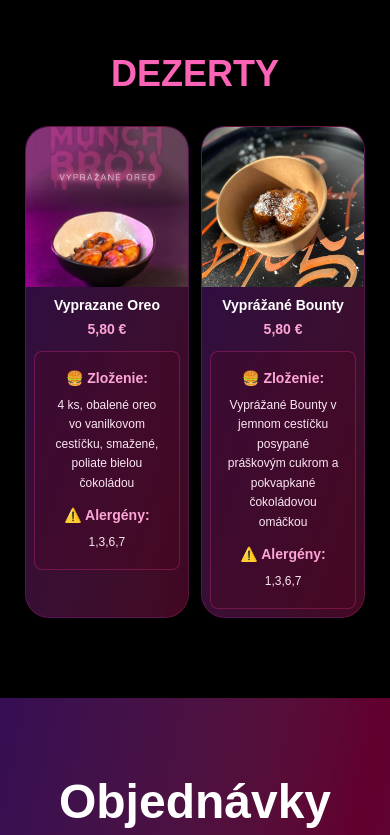
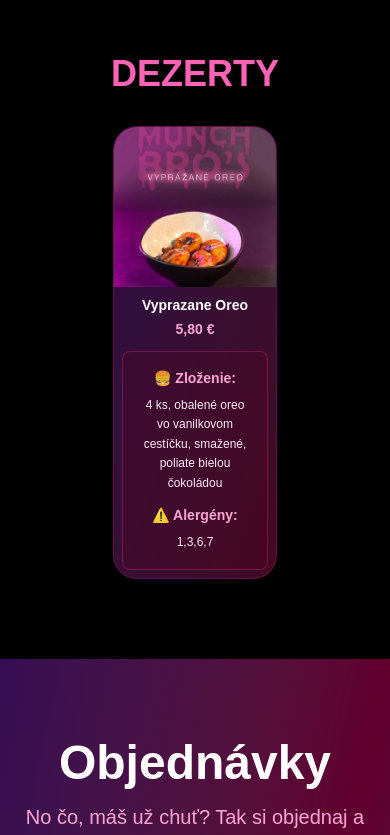
Before and after one commit to adamdrenina11-beep/munchbros, a Next.js app: page / in a window 390 px wide. Shown: the part 10680-11515 px from the top of the page. Built offline with nearby package versions, Linux system fonts and the light colour scheme.

Commit message:
Remove Bounty dessert, center Oreo, update opening hours

```diff
--- a/src/app/page.tsx
+++ b/src/app/page.tsx
@@ -1022,7 +1022,7 @@
       <section className="py-20 px-4 bg-black">
         <div className="max-w-7xl mx-auto">
           <h3 className="text-4xl font-black text-pink-400 mb-8 text-center">DEZERTY</h3>
-          <div className="flex flex-wrap justify-center gap-3 md:gap-10 px-2 md:px-20">
+          <div className="flex justify-center px-2 md:px-20">
             {/* Vyprazane Oreo */}
             <div className="bg-gradient-to-br from-purple-900/50 to-pink-900/50 backdrop-blur-lg border border-pink-500/20 rounded-3xl overflow-hidden hover:scale-105 transition-all duration-300 shadow-2xl w-[48%] sm:w-80 md:w-96">
               <div className="relative h-40 md:h-96 w-full">
@@ -1040,27 +1040,6 @@
                 <ProductInfo
                   ingredients={productData["Vyprazane Oreo"].ingredients}
                   allergens={productData["Vyprazane Oreo"].allergens}
-                />
-              </div>
-            </div>
-
-            {/* Vyprazane Bounty */}
-            <div className="bg-gradient-to-br from-purple-900/50 to-pink-900/50 backdrop-blur-lg border border-pink-500/20 rounded-3xl overflow-hidden hover:scale-105 transition-all duration-300 shadow-2xl w-[48%] sm:w-80 md:w-96">
-              <div className="relative h-40 md:h-96 w-full">
-                <Image
-                  src="/images/bounty.png"
-                  alt="Vyprazane Bounty"
-                  fill
-                  className="object-cover"
-                  sizes="(max-width: 768px) 100vw, (max-width: 1200px) 50vw, 33vw"
-                />
-              </div>
-              <div className="p-2 md:p-4 text-center">
-                <h3 className="text-sm md:text-xl font-bold text-white mb-1">Vyprážané Bounty</h3>
-                <p className="text-pink-300 text-sm md:text-lg font-bold">5,80 €</p>
-                <ProductInfo
-                  ingredients={productData["Vyprážané Bounty"].ingredients}
-                  allergens={productData["Vyprážané Bounty"].allergens}
                 />
               </div>
             </div>
@@ -1147,27 +1126,27 @@
                   </div>
                   <div className="flex justify-between items-center border-b border-pink-500/20 pb-3">
                     <span className="font-semibold text-white">Utorok:</span>
-                    <span>12:00 - 21:00</span>
+                    <span>12:00 - 20:00</span>
                   </div>
                   <div className="flex justify-between items-center border-b border-pink-500/20 pb-3">
                     <span className="font-semibold text-white">Streda:</span>
-                    <span>12:00 - 21:00</span>
+                    <span>12:00 - 20:00</span>
                   </div>
                   <div className="flex justify-between items-center border-b border-pink-500/20 pb-3">
                     <span className="font-semibold text-white">Štvrtok:</span>
-                    <span>12:00 - 21:00</span>
+                    <span>12:00 - 20:00</span>
                   </div>
                   <div className="flex justify-between items-center border-b border-pink-500/20 pb-3">
                     <span className="font-semibold text-white">Piatok:</span>
-                    <span>12:00 - 21:00</span>
+                    <span>12:00 - 20:00</span>
                   </div>
                   <div className="flex justify-between items-center border-b border-pink-500/20 pb-3">
                     <span className="font-semibold text-white">Sobota:</span>
-                    <span>12:00 - 21:00</span>
+                    <span>12:00 - 20:00</span>
                   </div>
                   <div className="flex justify-between items-center">
                     <span className="font-semibold text-white">Nedeľa:</span>
-                    <span>15:00 - 20:30</span>
+                    <span>15:00 - 19:30</span>
                   </div>
                 </div>
               </div>
--- a/src/lib/productData.ts
+++ b/src/lib/productData.ts
@@ -97,11 +97,6 @@
     ingredients: "4 ks, obalené oreo vo vanilkovom cestíčku, smažené, poliate bielou čokoládou",
     allergens: "1,3,6,7"
   },
-  "Vyprážané Bounty": {
-    price: "5,80 €",
-    ingredients: "Vyprážané Bounty v jemnom cestíčku posypané práškovým cukrom a pokvapkané čokoládovou omáčkou",
-    allergens: "1,3,6,7"
-  },
   // PRÍLOHY
   "Munch Fries": {
     price: "3,50 €",
```
